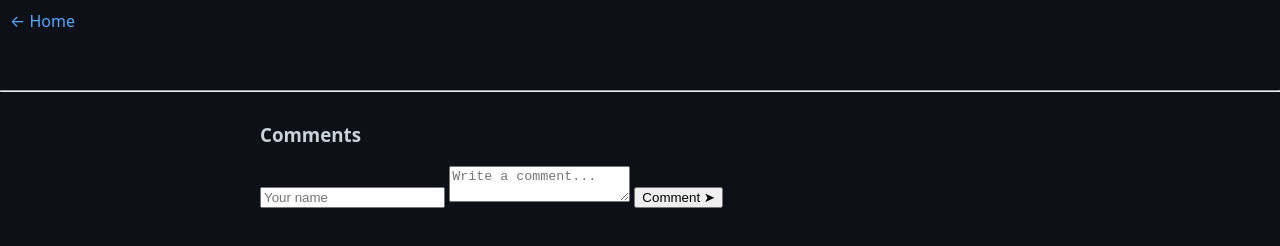
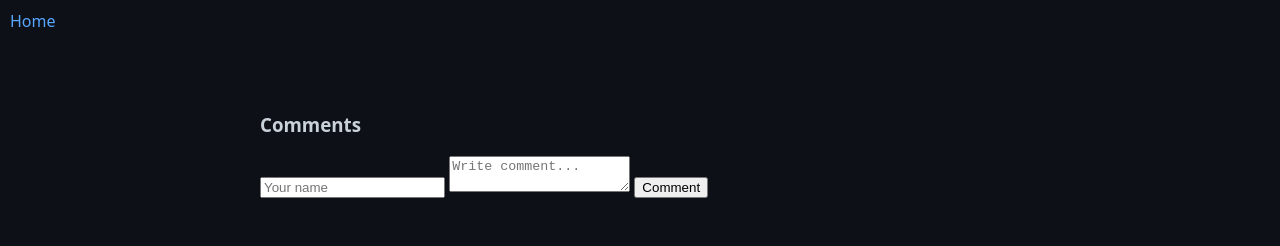
Before and after one commit to DaveLC1/BlogFrontend, a plain HTML site: page post.html in a window 1280 px wide. Drawn offline with Linux system fonts and the light colour scheme; no server answers.

Commit message:
Update post.html

```diff
--- a/post.html
+++ b/post.html
@@ -2,28 +2,23 @@
 <html>
 <head>
   <title>Post</title>
-  <meta name="viewport" content="width=device-width, initial-scale=1">
-
   <link rel="stylesheet" href="css/main.css">
-  <link rel="icon" href="images/icon.jpg">
 </head>
 <body>
 
-<a href="index.html" class="home">← Home</a>
+<a href="index.html" class="home">Home</a>
 
 <main id="post">
   <article id="post-content"></article>
 </main>
-
-<hr>
 
 <section id="comments">
   <h3>Comments</h3>
 
   <form id="commentForm">
     <input id="name" placeholder="Your name" required>
-    <textarea id="content" placeholder="Write a comment..." required></textarea>
-    <button type="submit">Comment ➤</button>
+    <textarea id="content" placeholder="Write comment..." required></textarea>
+    <button>Comment</button>
   </form>
 
   <div id="commentList"></div>
```
